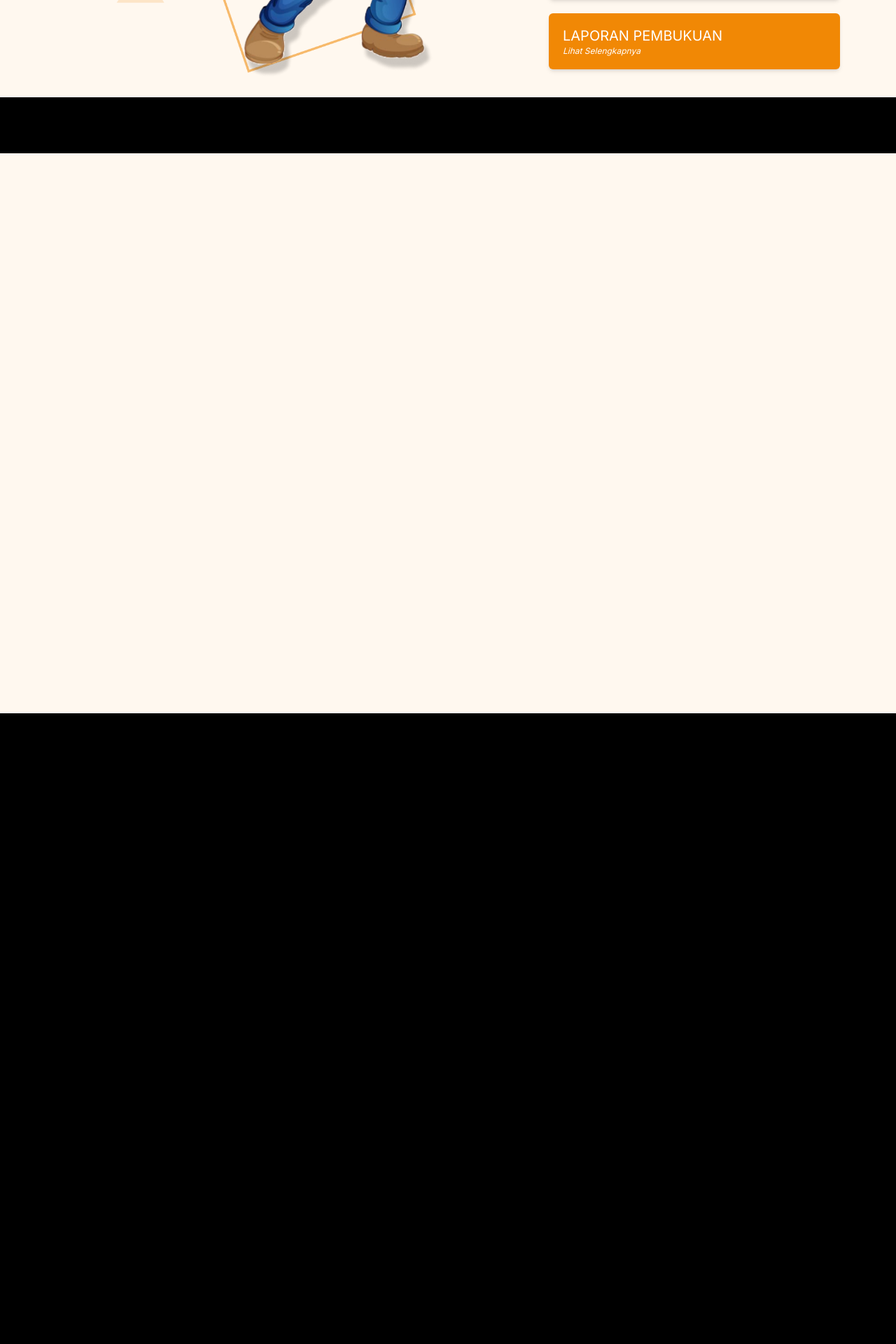
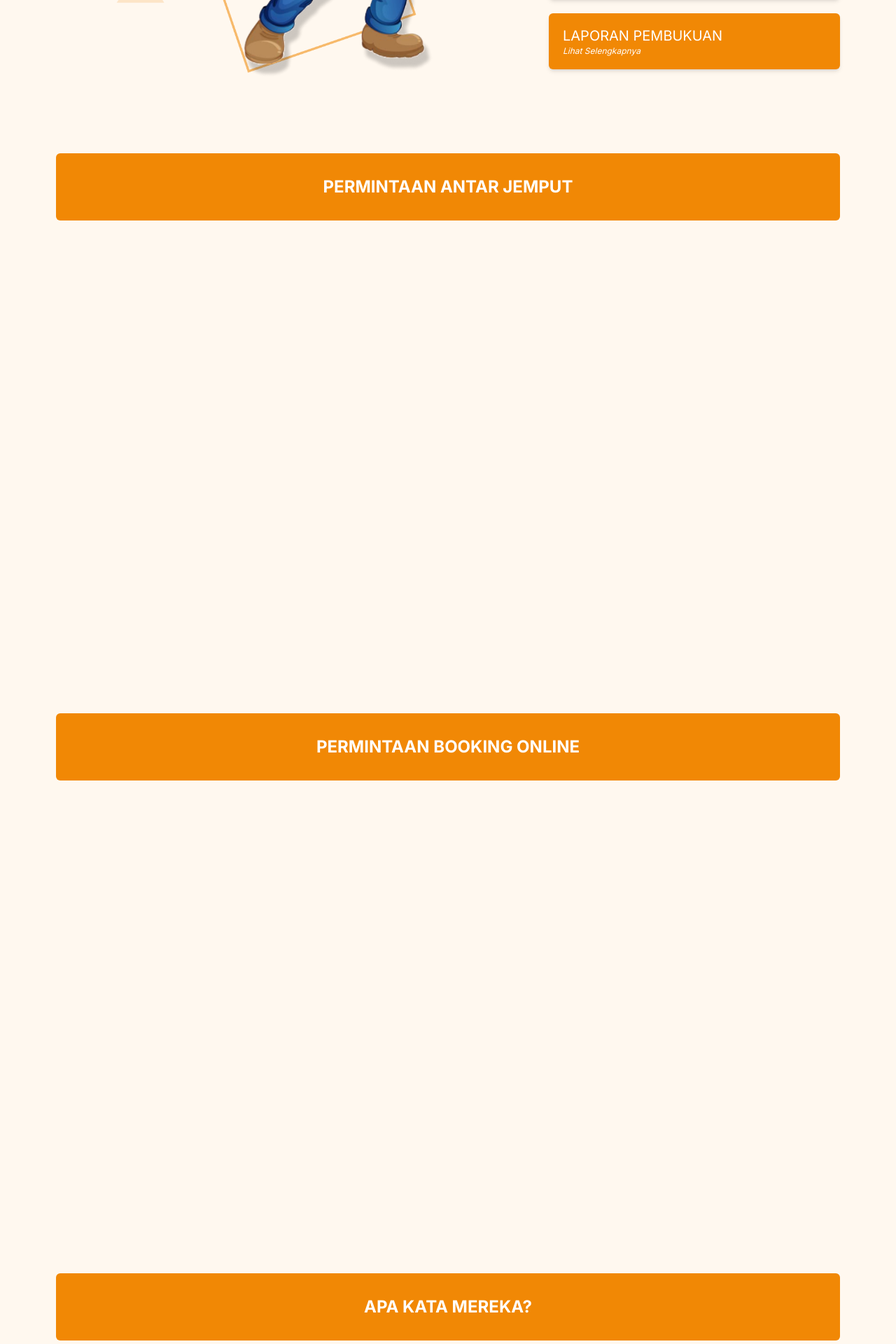
Before and after one commit to kukuh-imanura/kurnia-motor, a React (Vite) app: page / in a window 1280 px wide. Shown: the part 500-2420 px from the top of the page at 70% size. Before the commit the page ends 1599 px from the top, so only its background shows below. Built offline with nearby package versions, Linux system fonts and the light colour scheme.

Commit message:
update navigasi

```diff
--- /dev/null
+++ b/src/components/default/Tittle.tsx
@@ -0,0 +1,9 @@
+function Tittle(props:any) {
+  return (
+    <div className="bg-brand-1 rounded-md py-8">
+      <p className="text-2xl font-bold text-center">{props.text}</p>
+    </div>
+  )
+}
+
+export default Tittle
--- a/src/main.tsx
+++ b/src/main.tsx
@@ -1,7 +1,7 @@
 import React from 'react'
 import ReactDOM from 'react-dom/client'
 import './globals.css'
-import { BrowserRouter as Router, Routes, Route } from 'react-router-dom'
+import { BrowserRouter, Routes, Route } from 'react-router-dom'
 import Home from './pages/Home.tsx'
 import NotFound from './pages/NotFound.tsx'
 import About from './pages/About.tsx'
@@ -11,17 +11,15 @@ import Laporan from './pages/Laporan.tsx'
 
 ReactDOM.createRoot(document.getElementById('root')!).render(
   <React.StrictMode>
-    <Router>
+    <BrowserRouter>
       <Routes>
         <Route path="/" element={<Home />} />
-        <Route path="/#booking" element={<Home />} />
-        <Route path="/#pickup" element={<Home />} />
         <Route path="/customer" element={<Customer />} />
         <Route path="/admin" element={<Admin />} />
         <Route path="/laporan" element={<Laporan />} />
         <Route path="/about" element={<About />} />
         <Route path="*" element={<NotFound />} />
       </Routes>
-    </Router>
+    </BrowserRouter>
   </React.StrictMode>
 )
--- a/src/pages/Home.tsx
+++ b/src/pages/Home.tsx
@@ -1,12 +1,29 @@
 import Navbar from "@/components/default/Navbar"
 import imgMechanic from "../../public/assets/images/mechanic.png"
 import Button from "@/components/default/Button"
+import Tittle from "@/components/default/Tittle"
+import { useEffect } from 'react';
+import { useLocation } from "react-router-dom";
 
 function Home() {
+  const location = useLocation()
+  const id = location.hash.substring(1)
+
+  useEffect(() => {
+    const element = document.getElementById(id)
+
+    if (element && location.hash) {
+      window.scrollTo({ top: element.offsetTop, behavior: 'smooth' })
+    }else{
+      window.scrollTo({ top: 0, behavior: 'smooth' })
+    }
+  })
+
   return (
     <div>
       <Navbar />
-      <section id="hero" className="grid-cols-2 h-hero flex justify-between bg-surface-1 px-20 space-x-20">
+
+      <section id="hero" className="grid-cols-2 h-[558.84px] flex justify-between bg-surface-1 px-20 space-x-20">
         <div className="w-3/5 flex justify-center">
           <img src={imgMechanic} alt="Mechanic.png" className="h-full"/>
         </div>
@@ -20,8 +37,16 @@ function Home() {
         </div>
       </section>
 
-      <section id="booking" className="h-screen bg-surface-1 px-20 my-20">
+      <section id="booking" className="h-screen bg-surface-1 px-20 pb-10 pt-[80.16px]">
+        <Tittle text="PERMINTAAN ANTAR JEMPUT"/>
+      </section>
 
+      <section id="pickup" className="h-screen bg-surface-1 px-20 pb-10 pt-[80.16px]">
+        <Tittle text="PERMINTAAN BOOKING ONLINE"/>
+      </section>
+
+      <section id="review" className="h-screen bg-surface-1 px-20 pb-10 pt-[80.16px]">
+        <Tittle text="APA KATA MEREKA?"/>
       </section>
     </div>
   )
--- a/tailwind.config.js
+++ b/tailwind.config.js
@@ -39,9 +39,6 @@ module.exports = {
         420: '420px',
         465: '465px',
       },
-      height: {
-        hero: '558.84px',
-      },
       fontFamily: {
         inter: ['Inter', 'sans-serif'],
       },
```
